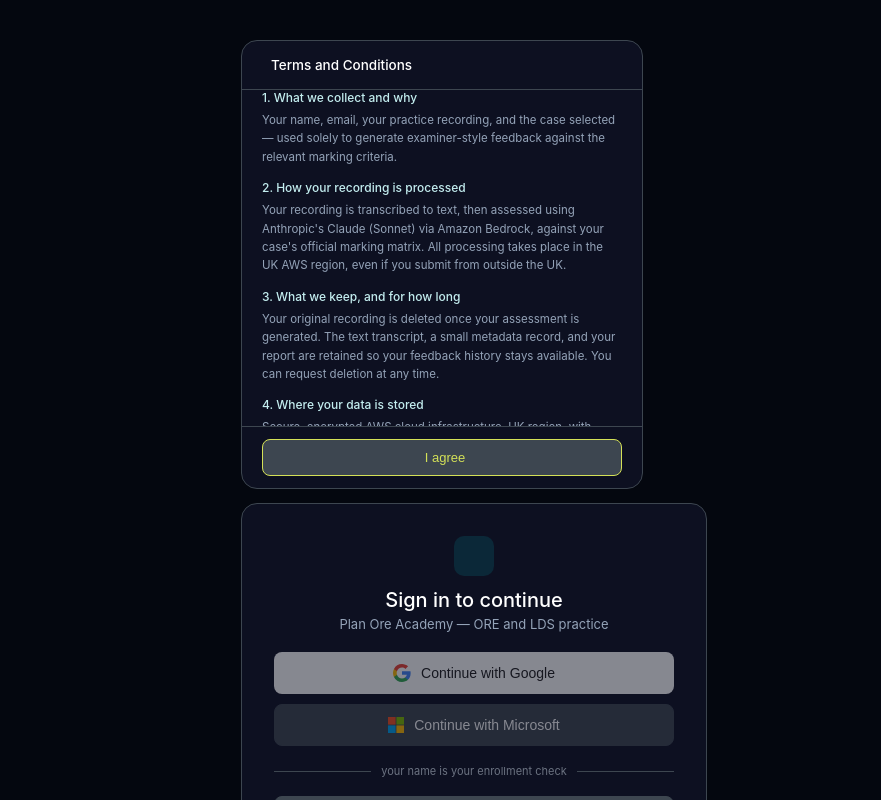
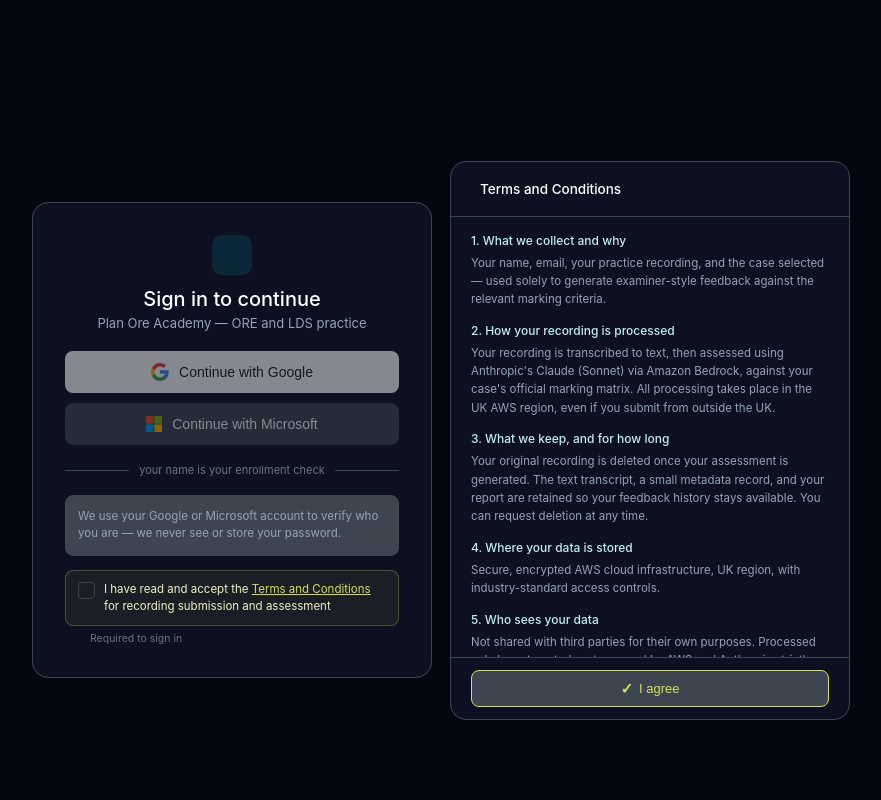
Before and after one commit to pratap-rajan/dental-ai-tutor, a React (Vite) app in the folder app/dental-ai-portal/: page / in a window 1280 px wide. Both pictures are taken after a click on the button "Terms and Conditions". Shown: the top 800 px of the page, without its empty margins (199-1080 px from the left). Built offline with nearby package versions, Linux system fonts and the light colour scheme.

Commit message:
replace-react-portal-4

```diff
--- a/app/dental-ai-portal/src/Login.jsx
+++ b/app/dental-ai-portal/src/Login.jsx
@@ -10,7 +10,9 @@
 
   async function handleProvider(providerName) {
     if (!tcAccepted || starting) return;
+
     setStarting(true);
+
     const challenge = await preparePkceChallenge();
     window.location.href = buildAuthorizeUrl(providerName, challenge);
   }
@@ -18,14 +20,26 @@
   if (pendingApproval) {
     return (
       <div style={styles.page}>
-        <div style={{ ...styles.card, borderColor: "#d4e15755", boxShadow: "0 0 50px -10px #d4e15733" }}>
+        <div
+          style={{
+            ...styles.card,
+            borderColor: "#d4e15755",
+            boxShadow: "0 0 50px -10px #d4e15733"
+          }}
+        >
           <div style={{ ...styles.iconBadge, background: "#d4e15722" }}>
-            <i className="ti ti-clock-hour-4" style={{ color: theme.lime, fontSize: 20 }} />
+            <i
+              className="ti ti-clock-hour-4"
+              style={{ color: theme.lime, fontSize: 20 }}
+            />
           </div>
+
           <h1 style={styles.title}>Account pending approval</h1>
+
           <p style={styles.subtitle}>
-            Thanks — we've received your details. Access is usually granted within 1-2 business days.
-            You'll be able to sign in with the same account once approved, no new password needed.
+            Thanks — we've received your details. Access is usually granted
+            within 1-2 business days. You'll be able to sign in with the same
+            account once approved, no new password needed.
           </p>
         </div>
       </div>
@@ -34,30 +48,41 @@
 
   return (
     <div style={styles.page}>
-      <div style={styles.stack}>
-        <TermsPanel
-          expanded={tcPanelOpen}
-          accepted={tcAccepted}
-          onToggleExpand={() => setTcPanelOpen((v) => !v)}
-          onAgree={() => { setTcAccepted(true); setTcPanelOpen(false); }}
-        />
+      <div style={styles.layout}>
 
+        {/* Main Login Card */}
         <div style={styles.card}>
           <div style={styles.iconBadge}>
-            <i className="ti ti-tooth" style={{ color: theme.tealGlow, fontSize: 20 }} />
+            <i
+              className="ti ti-tooth"
+              style={{ color: theme.tealGlow, fontSize: 20 }}
+            />
           </div>
+
           <h1 style={styles.title}>Sign in to continue</h1>
-          <p style={styles.subtitle}>Plan Ore Academy — ORE and LDS practice</p>
+
+          <p style={styles.subtitle}>
+            Plan Ore Academy — ORE and LDS practice
+          </p>
 
           {authError && (
             <div style={styles.errorBox}>
-              <i className="ti ti-alert-circle" style={{ fontSize: 15, flexShrink: 0 }} />
+              <i
+                className="ti ti-alert-circle"
+                style={{ fontSize: 15, flexShrink: 0 }}
+              />
               <span>Sign-in didn't go through. Please try again.</span>
             </div>
           )}
 
           <button
-            style={{ ...styles.providerButton, background: "#fff", color: "#1f1f1f", opacity: tcAccepted ? 1 : 0.5, cursor: tcAccepted ? "pointer" : "not-allowed" }}
+            style={{
+              ...styles.providerButton,
+              background: "#fff",
+              color: "#1f1f1f",
+              opacity: tcAccepted ? 1 : 0.5,
+              cursor: tcAccepted ? "pointer" : "not-allowed"
+            }}
             onClick={() => handleProvider("Google")}
             disabled={!tcAccepted || starting}
           >
@@ -66,7 +91,14 @@
           </button>
 
           <button
-            style={{ ...styles.providerButton, background: theme.navyLighter, color: "#fff", border: `1px solid ${theme.navyLighter}`, opacity: tcAccepted ? 1 : 0.5, cursor: tcAccepted ? "pointer" : "not-allowed" }}
+            style={{
+              ...styles.providerButton,
+              background: theme.navyLighter,
+              color: "#fff",
+              border: `1px solid ${theme.navyLighter}`,
+              opacity: tcAccepted ? 1 : 0.5,
+              cursor: tcAccepted ? "pointer" : "not-allowed"
+            }}
             onClick={() => handleProvider("Microsoft")}
             disabled={!tcAccepted || starting}
           >
@@ -76,77 +108,195 @@
 
           <div style={styles.divider}>
             <div style={styles.dividerLine} />
-            <span style={styles.dividerText}>your name is your enrollment check</span>
+            <span style={styles.dividerText}>
+              your name is your enrollment check
+            </span>
             <div style={styles.dividerLine} />
           </div>
 
           <div style={styles.infoBox}>
             <p style={styles.infoText}>
-              We use your Google or Microsoft account to verify who you are — we never see or store your password.
+              We use your Google or Microsoft account to verify who you are —
+              we never see or store your password.
             </p>
           </div>
 
+          {/* Terms checkbox */}
           <div style={styles.tcRow}>
             <button
-              aria-label={tcAccepted ? "Terms accepted" : "Accept terms and conditions"}
+              type="button"
+              aria-label={
+                tcAccepted
+                  ? "Terms accepted"
+                  : "Accept terms and conditions"
+              }
+              aria-pressed={tcAccepted}
               onClick={() => setTcAccepted((v) => !v)}
-              style={{ ...styles.checkbox, borderColor: tcAccepted ? theme.lime : theme.navyLighter }}
+              style={{
+                ...styles.checkbox,
+                borderColor: tcAccepted
+                  ? theme.lime
+                  : theme.navyLighter,
+                background: tcAccepted
+                  ? theme.lime
+                  : "transparent"
+              }}
             >
-              {tcAccepted && <i className="ti ti-check" style={{ color: theme.lime, fontSize: 11 }} />}
+              {tcAccepted && (
+                <span style={styles.checkboxTick}>✓</span>
+              )}
             </button>
+
             <p style={styles.tcText}>
               I have read and accept the{" "}
-              <span style={styles.tcLink} onClick={() => setTcPanelOpen(true)}>Terms and Conditions</span>{" "}
+              <span
+                role="button"
+                tabIndex={0}
+                style={styles.tcLink}
+                onClick={() => setTcPanelOpen(true)}
+                onKeyDown={(e) => {
+                  if (e.key === "Enter" || e.key === " ") {
+                    setTcPanelOpen(true);
+                  }
+                }}
+              >
+                Terms and Conditions
+              </span>{" "}
               for recording submission and assessment
             </p>
           </div>
+
           <p style={styles.tcHint}>Required to sign in</p>
         </div>
+
+        {/* Floating Terms Panel */}
+        <TermsPanel
+          expanded={tcPanelOpen}
+          accepted={tcAccepted}
+          onToggleExpand={() => setTcPanelOpen((v) => !v)}
+          onAgree={() => {
+            setTcAccepted(true);
+            setTcPanelOpen(false);
+          }}
+        />
       </div>
     </div>
   );
 }
 
-function TermsPanel({ expanded, accepted, onToggleExpand, onAgree }) {
+function TermsPanel({
+  expanded,
+  accepted,
+  onToggleExpand,
+  onAgree
+}) {
   return (
-    <div style={styles.tcPanel}>
-      <button style={styles.tcPanelHeader} onClick={onToggleExpand}>
-        <i className="ti ti-file-text" style={{ color: theme.purpleGlow, fontSize: 17 }} />
-        <p style={styles.tcPanelTitle}>Terms and Conditions</p>
-        {accepted && !expanded && (
+    <div
+      style={{
+        ...styles.tcPanel,
+        ...(expanded ? styles.tcPanelExpanded : styles.tcPanelCollapsed)
+      }}
+    >
+      <button
+        type="button"
+        style={styles.tcPanelHeader}
+        onClick={onToggleExpand}
+        aria-expanded={expanded}
+      >
+        <i
+          className="ti ti-file-text"
+          style={{
+            color: theme.purpleGlow,
+            fontSize: 17
+          }}
+        />
+
+        <p style={styles.tcPanelTitle}>
+          Terms and Conditions
+        </p>
+
+        {accepted && (
           <span style={styles.acceptedBadge}>
-            <i className="ti ti-check" style={{ fontSize: 12 }} />
+            <span style={styles.smallTick}>✓</span>
             Accepted
           </span>
         )}
-        <i className={`ti ti-chevron-${expanded ? "up" : "down"}`} style={{ color: theme.slateLight, fontSize: 16 }} />
+
+        <i
+          className={`ti ti-chevron-${expanded ? "up" : "down"}`}
+          style={{
+            color: theme.slateLight,
+            fontSize: 16
+          }}
+        />
       </button>
 
       {expanded && (
         <>
           <div style={styles.tcPanelBody}>
-            <TcSection n="1" title="What we collect and why">
-              Your name, email, your practice recording, and the case selected — used solely to generate examiner-style feedback against the relevant marking criteria.
+            <TcSection
+              n="1"
+              title="What we collect and why"
+            >
+              Your name, email, your practice recording, and the case
+              selected — used solely to generate examiner-style feedback
+              against the relevant marking criteria.
             </TcSection>
-            <TcSection n="2" title="How your recording is processed">
-              Your recording is transcribed to text, then assessed using Anthropic's Claude (Sonnet) via Amazon Bedrock, against your case's official marking matrix. All processing takes place in the UK AWS region, even if you submit from outside the UK.
+
+            <TcSection
+              n="2"
+              title="How your recording is processed"
+            >
+              Your recording is transcribed to text, then assessed using
+              Anthropic's Claude (Sonnet) via Amazon Bedrock, against your
+              case's official marking matrix. All processing takes place in
+              the UK AWS region, even if you submit from outside the UK.
             </TcSection>
-            <TcSection n="3" title="What we keep, and for how long">
-              Your original recording is deleted once your assessment is generated. The text transcript, a small metadata record, and your report are retained so your feedback history stays available. You can request deletion at any time.
+
+            <TcSection
+              n="3"
+              title="What we keep, and for how long"
+            >
+              Your original recording is deleted once your assessment is
+              generated. The text transcript, a small metadata record, and
+              your report are retained so your feedback history stays
+              available. You can request deletion at any time.
             </TcSection>
-            <TcSection n="4" title="Where your data is stored">
-              Secure, encrypted AWS cloud infrastructure, UK region, with industry-standard access controls.
+
+            <TcSection
+              n="4"
+              title="Where your data is stored"
+            >
+              Secure, encrypted AWS cloud infrastructure, UK region, with
+              industry-standard access controls.
             </TcSection>
-            <TcSection n="5" title="Who sees your data">
-              Not shared with third parties for their own purposes. Processed only by automated systems, and by AWS and Anthropic strictly as needed to run this service.
+
+            <TcSection
+              n="5"
+              title="Who sees your data"
+            >
+              Not shared with third parties for their own purposes. Processed
+              only by automated systems, and by AWS and Anthropic strictly as
+              needed to run this service.
             </TcSection>
-            <TcSection n="6" title="Accuracy and limitations">
-              AI-generated feedback supports exam preparation only and is not an official result. Always refer to your course provider's official guidance.
+
+            <TcSection
+              n="6"
+              title="Accuracy and limitations"
+            >
+              AI-generated feedback supports exam preparation only and is
+              not an official result. Always refer to your course provider's
+              official guidance.
             </TcSection>
           </div>
+
           <div style={styles.tcPanelFooter}>
-            <button onClick={onAgree} style={styles.tcAgreeButton}>
-              <i className="ti ti-check" style={{ fontSize: 15 }} />
+            <button
+              type="button"
+              onClick={onAgree}
+              style={styles.tcAgreeButton}
+            >
+              <span style={styles.agreeTick}>✓</span>
               I agree
             </button>
           </div>
@@ -159,8 +309,27 @@
 function TcSection({ n, title, children }) {
   return (
     <div style={{ marginBottom: 14 }}>
-      <p style={{ color: theme.mint, fontSize: 12, fontWeight: 500, margin: "0 0 6px" }}>{n}. {title}</p>
-      <p style={{ color: theme.slateLight, fontSize: 11.5, lineHeight: 1.6, margin: 0 }}>{children}</p>
+      <p
+        style={{
+          color: theme.mint,
+          fontSize: 12,
+          fontWeight: 500,
+          margin: "0 0 6px"
+        }}
+      >
+        {n}. {title}
+      </p>
+
+      <p
+        style={{
+          color: theme.slateLight,
+          fontSize: 11.5,
+          lineHeight: 1.6,
+          margin: 0
+        }}
+      >
+        {children}
+      </p>
     </div>
   );
 }
@@ -168,10 +337,22 @@
 function GoogleIcon() {
   return (
     <svg width="18" height="18" viewBox="0 0 18 18">
-      <path fill="#4285F4" d="M17.64 9.2c0-.64-.06-1.25-.16-1.84H9v3.48h4.84a4.14 4.14 0 0 1-1.8 2.72v2.26h2.91c1.7-1.57 2.69-3.87 2.69-6.62z" />
-      <path fill="#34A853" d="M9 18c2.43 0 4.47-.8 5.96-2.18l-2.91-2.26c-.81.54-1.84.86-3.05.86-2.35 0-4.34-1.58-5.05-3.71H.96v2.33A9 9 0 0 0 9 18z" />
-      <path fill="#FBBC05" d="M3.95 10.71A5.41 5.41 0 0 1 3.67 9c0-.59.1-1.17.28-1.71V4.96H.96A9 9 0 0 0 0 9c0 1.45.35 2.83.96 4.04l2.99-2.33z" />
-      <path fill="#EA4335" d="M9 3.58c1.32 0 2.51.45 3.44 1.35l2.58-2.58C13.46.89 11.43 0 9 0A9 9 0 0 0 .96 4.96l2.99 2.33C4.66 5.16 6.65 3.58 9 3.58z" />
+      <path
+        fill="#4285F4"
+        d="M17.64 9.2c0-.64-.06-1.25-.16-1.84H9v3.48h4.84a4.14 4.14 0 0 1-1.8 2.72v2.26h2.91c1.7-1.57 2.69-3.87 2.69-6.62z"
+      />
+      <path
+        fill="#34A853"
+        d="M9 18c2.43 0 4.47-.8 5.96-2.18l-2.91-2.26c-.81.54-1.84.86-3.05.86-2.35 0-4.34-1.58-5.05-3.71H.96v2.33A9 9 0 0 0 9 18z"
+      />
+      <path
+        fill="#FBBC05"
+        d="M3.95 10.71A5.41 5.41 0 0 1 3.67 9c0-.59.1-1.17.28-1.71V4.96H.96A9 9 0 0 0 0 9c0 1.45.35 2.83.96 4.04l2.99-2.33z"
+      />
+      <path
+        fill="#EA4335"
+        d="M9 3.58c1.32 0 2.51.45 3.44 1.35l2.58-2.58C13.46.89 11.43 0 9 0A9 9 0 0 0 .96 4.96l2.99 2.33C4.66 5.16 6.65 3.58 9 3.58z"
+      />
     </svg>
   );
 }
@@ -197,67 +378,271 @@
     padding: "40px 16px",
     fontFamily: fonts.body
   },
-  stack: {
+
+  /*
+   * Login card + T&C panel now sit side-by-side.
+   */
+  layout: {
     display: "flex",
-    flexDirection: "column",
-    gap: 14,
+    alignItems: "center",
+    justifyContent: "center",
+    gap: 18,
     width: "100%",
-    maxWidth: 400
+    maxWidth: 840
   },
+
   card: {
-    width: "100%",
+    width: 400,
+    maxWidth: "100%",
+    boxSizing: "border-box",
     background: "#0d1021",
     border: `1px solid ${theme.navyLighter}`,
     borderRadius: 16,
     padding: 32
   },
+
   iconBadge: {
-    width: 40, height: 40, borderRadius: 10,
+    width: 40,
+    height: 40,
+    borderRadius: 10,
     background: "#00c2cb22",
-    display: "flex", alignItems: "center", justifyContent: "center",
+    display: "flex",
+    alignItems: "center",
+    justifyContent: "center",
     margin: "0 auto 12px"
   },
-  title: { color: "#fff", fontSize: 20, fontWeight: 500, margin: "0 0 4px", textAlign: "center" },
-  subtitle: { color: theme.slateLight, fontSize: 13, margin: "0 0 20px", textAlign: "center" },
+
+  title: {
+    color: "#fff",
+    fontSize: 20,
+    fontWeight: 500,
+    margin: "0 0 4px",
+    textAlign: "center"
+  },
+
+  subtitle: {
+    color: theme.slateLight,
+    fontSize: 13,
+    margin: "0 0 20px",
+    textAlign: "center"
+  },
+
   errorBox: {
-    display: "flex", alignItems: "center", gap: 8,
-    background: "#e2434314", border: "1px solid #e2434344", borderRadius: 8,
-    padding: "10px 12px", marginBottom: 16, color: "#f2a0a0", fontSize: 12.5
+    display: "flex",
+    alignItems: "center",
+    gap: 8,
+    background: "#e2434314",
+    border: "1px solid #e2434344",
+    borderRadius: 8,
+    padding: "10px 12px",
+    marginBottom: 16,
+    color: "#f2a0a0",
+    fontSize: 12.5
   },
+
   providerButton: {
-    width: "100%", border: "none", borderRadius: 8, padding: 12,
-    fontSize: 14, fontWeight: 500, display: "flex", alignItems: "center",
-    justifyContent: "center", gap: 10, marginBottom: 10
+    width: "100%",
+    border: "none",
+    borderRadius: 8,
+    padding: 12,
+    fontSize: 14,
+    fontWeight: 500,
+    display: "flex",
+    alignItems: "center",
+    justifyContent: "center",
+    gap: 10,
+    marginBottom: 10
   },
-  divider: { display: "flex", alignItems: "center", gap: 10, margin: "18px 0" },
-  dividerLine: { flex: 1, height: 1, background: theme.navyLighter },
-  dividerText: { color: "#6b7280", fontSize: 11 },
-  infoBox: { background: theme.navyLighter, border: `1px solid ${theme.navyLighter}`, borderRadius: 8, padding: 12, marginBottom: 14 },
-  infoText: { color: theme.slateLight, fontSize: 11.5, lineHeight: 1.5, margin: 0 },
-  tcRow: { display: "flex", alignItems: "flex-start", gap: 9, padding: "10px 12px", background: "#d4e15712", border: "1px solid #d4e15744", borderRadius: 8, marginBottom: 6 },
-  checkbox: { width: 16, height: 16, borderRadius: 4, border: "1.5px solid", background: "none", flexShrink: 0, marginTop: 1, display: "flex", alignItems: "center", justifyContent: "center", cursor: "pointer", padding: 0 },
-  tcText: { color: "#eef2c8", fontSize: 11.5, lineHeight: 1.5, margin: 0 },
-  tcLink: { color: theme.lime, textDecoration: "underline", cursor: "pointer" },
-  tcHint: { color: "#6b7280", fontSize: 10.5, margin: "0 0 0 25px" },
+
+  divider: {
+    display: "flex",
+    alignItems: "center",
+    gap: 10,
+    margin: "18px 0"
+  },
+
+  dividerLine: {
+    flex: 1,
+    height: 1,
+    background: theme.navyLighter
+  },
+
+  dividerText: {
+    color: "#6b7280",
+    fontSize: 11
+  },
+
+  infoBox: {
+    background: theme.navyLighter,
+    border: `1px solid ${theme.navyLighter}`,
+    borderRadius: 8,
+    padding: 12,
+    marginBottom: 14
+  },
+
+  infoText: {
+    color: theme.slateLight,
+    fontSize: 11.5,
+    lineHeight: 1.5,
+    margin: 0
+  },
+
+  tcRow: {
+    display: "flex",
+    alignItems: "flex-start",
+    gap: 9,
+    padding: "10px 12px",
+    background: "#d4e15712",
+    border: "1px solid #d4e15744",
+    borderRadius: 8,
+    marginBottom: 6
+  },
+
+  /*
+   * Checkbox deliberately uses a normal text check rather than
+   * the Tabler icon font, guaranteeing that the tick is visible.
+   */
+  checkbox: {
+    width: 17,
+    height: 17,
+    minWidth: 17,
+    borderRadius: 4,
+    border: "1.5px solid",
+    flexShrink: 0,
+    marginTop: 1,
+    display: "flex",
+    alignItems: "center",
+    justifyContent: "center",
+    cursor: "pointer",
+    padding: 0,
+    boxSizing: "border-box"
+  },
+
+  checkboxTick: {
+    color: "#0d1021",
+    fontSize: 13,
+    fontWeight: 800,
+    lineHeight: 1,
+    display: "block",
+    transform: "translateY(-0.5px)"
+  },
+
+  tcText: {
+    color: "#eef2c8",
+    fontSize: 11.5,
+    lineHeight: 1.5,
+    margin: 0
+  },
+
+  tcLink: {
+    color: theme.lime,
+    textDecoration: "underline",
+    cursor: "pointer"
+  },
+
+  tcHint: {
+    color: "#6b7280",
+    fontSize: 10.5,
+    margin: "0 0 0 25px"
+  },
+
+  /*
+   * Floating T&C panel on the right of the login card.
+   */
   tcPanel: {
-    width: "100%", background: "#0d1021", border: `1px solid ${theme.navyLighter}`,
-    borderRadius: 16, display: "flex", flexDirection: "column", overflow: "hidden"
+    width: 400,
+    maxWidth: "100%",
+    background: "#0d1021",
+    border: `1px solid ${theme.navyLighter}`,
+    borderRadius: 16,
+    display: "flex",
+    flexDirection: "column",
+    overflow: "hidden",
+    boxSizing: "border-box",
+    transition: "all 180ms ease"
   },
+
+  tcPanelCollapsed: {
+    alignSelf: "center"
+  },
+
+  tcPanelExpanded: {
+    alignSelf: "stretch"
+  },
+
   tcPanelHeader: {
-    width: "100%", padding: "16px 20px", border: "none", background: "none", cursor: "pointer",
-    display: "flex", alignItems: "center", gap: 9, fontFamily: fonts.body
+    width: "100%",
+    minHeight: 54,
+    padding: "16px 20px",
+    border: "none",
+    background: "none",
+    cursor: "pointer",
+    display: "flex",
+    alignItems: "center",
+    gap: 9,
+    fontFamily: fonts.body,
+    boxSizing: "border-box"
   },
-  tcPanelTitle: { color: "#fff", fontSize: 13.5, fontWeight: 500, margin: 0, flex: 1, textAlign: "left" },
+
+  tcPanelTitle: {
+    color: "#fff",
+    fontSize: 13.5,
+    fontWeight: 500,
+    margin: 0,
+    flex: 1,
+    textAlign: "left"
+  },
+
   acceptedBadge: {
-    display: "flex", alignItems: "center", gap: 4,
-    background: "#72d4c422", color: theme.ctaMint, fontSize: 11, fontWeight: 500,
-    padding: "3px 8px", borderRadius: 20
+    display: "flex",
+    alignItems: "center",
+    gap: 4,
+    background: "#72d4c422",
+    color: theme.ctaMint,
+    fontSize: 11,
+    fontWeight: 500,
+    padding: "3px 8px",
+    borderRadius: 20,
+    whiteSpace: "nowrap"
   },
-  tcPanelBody: { maxHeight: 320, overflowY: "auto", padding: "0 20px 16px", borderTop: `1px solid ${theme.navyLighter}` },
-  tcPanelFooter: { padding: "12px 20px", borderTop: `1px solid ${theme.navyLighter}` },
+
+  smallTick: {
+    fontSize: 12,
+    fontWeight: 700,
+    lineHeight: 1
+  },
+
+  tcPanelBody: {
+    maxHeight: 420,
+    overflowY: "auto",
+    padding: "16px 20px 4px",
+    borderTop: `1px solid ${theme.navyLighter}`
+  },
+
+  tcPanelFooter: {
+    padding: "12px 20px",
+    borderTop: `1px solid ${theme.navyLighter}`
+  },
+
   tcAgreeButton: {
-    width: "100%", background: theme.navyLighter, border: `1px solid ${theme.lime}`, color: theme.lime,
-    borderRadius: 8, padding: 10, fontSize: 13, fontWeight: 500, cursor: "pointer",
-    display: "flex", alignItems: "center", justifyContent: "center", gap: 6
+    width: "100%",
+    background: theme.navyLighter,
+    border: `1px solid ${theme.lime}`,
+    color: theme.lime,
+    borderRadius: 8,
+    padding: 10,
+    fontSize: 13,
+    fontWeight: 500,
+    cursor: "pointer",
+    display: "flex",
+    alignItems: "center",
+    justifyContent: "center",
+    gap: 6
+  },
+
+  agreeTick: {
+    fontSize: 15,
+    fontWeight: 700,
+    lineHeight: 1
   }
 };
```
